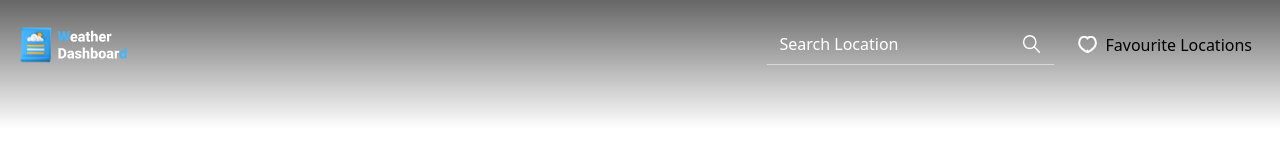
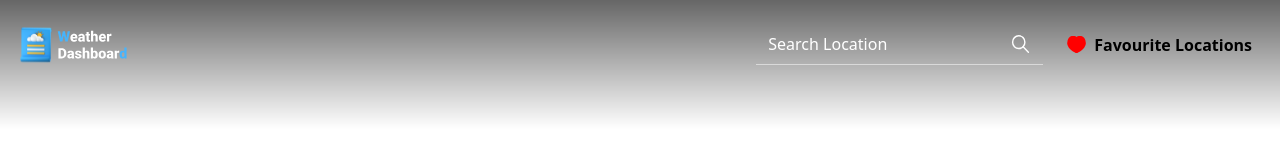
Before and after one commit to Nasir1290/weather-dashboard, a React (Vite) app: page / in a window 1280 px wide. Shown: the top 160 px of the page. Built offline with nearby package versions, Linux system fonts and the light colour scheme; no server answers.

Commit message:
modified some file

```diff
--- a/src/components/header/Favourite.jsx
+++ b/src/components/header/Favourite.jsx
@@ -1,5 +1,5 @@
 import React from "react";
-import HeartImage from "../../assets/heart.svg";
+import HeartImage from "../../assets/heart-red.svg";
 
 import { favouriteContext } from "../../context";
 
@@ -9,7 +9,7 @@ export default function Favourite({onShow}) {
     onClick={onShow}
     >
       <img src={HeartImage} alt="favourite" />
-      <span>Favourite Locations</span>
+      <span><b>Favourite Locations</b></span>
     </div>
   );
 }
```
